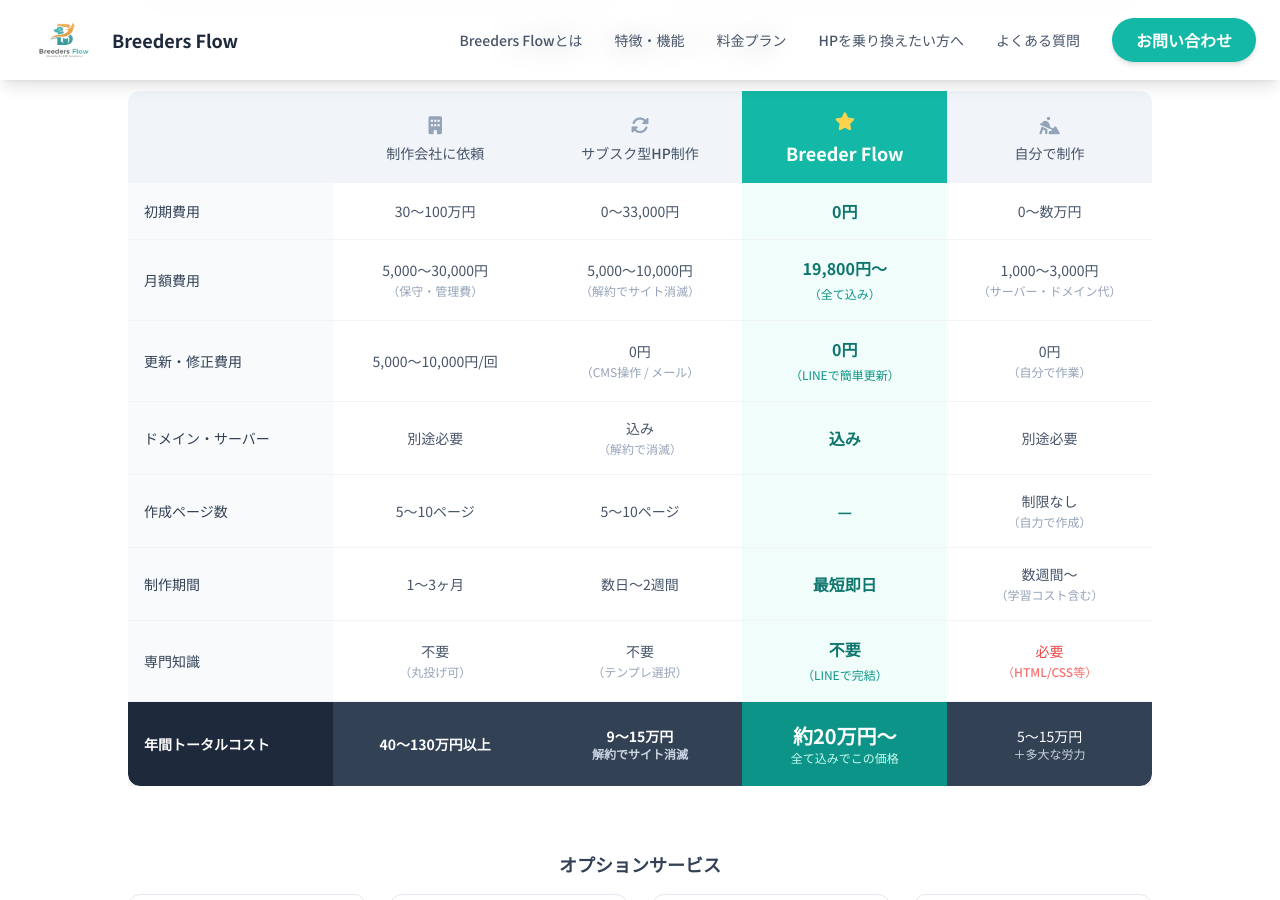
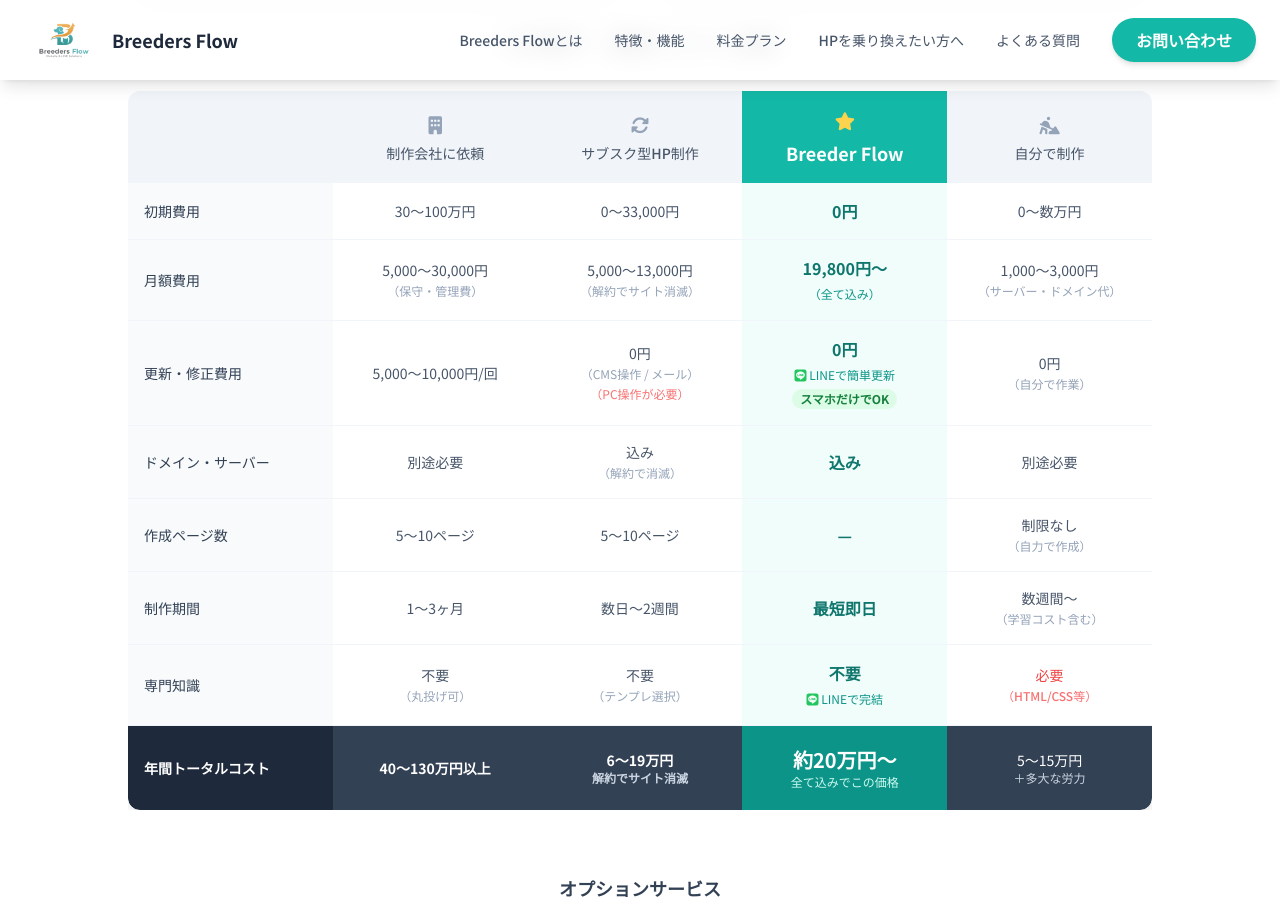
Before and after one commit to BSK-Ryo/Breeders-Flow, a Jekyll site: the page built from index.html, in a window 1280 px wide and 900 px high, scrolled down 5005 px. Built offline with Jekyll 4.4.1, drawn with Linux system fonts in a browser that asks for light colours; nearby versions of some CDN libraries.

Commit message:
比較表にLINEバッジ追加 DIYカード修正 サブスク型比較数値の修正

```diff
--- a/index.html
+++ b/index.html
@@ -390,15 +390,15 @@
                                 <tr class="border-b border-slate-100">
                                     <td class="py-4 px-4 bg-slate-50 font-medium text-slate-700">月額費用</td>
                                     <td class="py-4 px-4 text-center text-slate-600">5,000〜30,000円<br><span class="text-xs text-slate-400">（保守・管理費）</span></td>
-                                    <td class="py-4 px-4 text-center text-slate-600">5,000〜10,000円<br><span class="text-xs text-slate-400">（解約でサイト消滅）</span></td>
+                                    <td class="py-4 px-4 text-center text-slate-600">5,000〜13,000円<br><span class="text-xs text-slate-400">（解約でサイト消滅）</span></td>
                                     <td class="py-4 px-4 text-center bg-teal-50 font-bold text-teal-700 text-base">19,800円〜<br><span class="text-xs font-normal text-teal-600">（全て込み）</span></td>
                                     <td class="py-4 px-4 text-center text-slate-600">1,000〜3,000円<br><span class="text-xs text-slate-400">（サーバー・ドメイン代）</span></td>
                                 </tr>
                                 <tr class="border-b border-slate-100">
                                     <td class="py-4 px-4 bg-slate-50 font-medium text-slate-700">更新・修正費用</td>
                                     <td class="py-4 px-4 text-center text-slate-600">5,000〜10,000円/回</td>
-                                    <td class="py-4 px-4 text-center text-slate-600">0円<br><span class="text-xs text-slate-400">（CMS操作 / メール）</span></td>
-                                    <td class="py-4 px-4 text-center bg-teal-50 font-bold text-teal-700 text-base">0円<br><span class="text-xs font-normal text-teal-600">（LINEで簡単更新）</span></td>
+                                    <td class="py-4 px-4 text-center text-slate-600">0円<br><span class="text-xs text-slate-400">（CMS操作 / メール）</span><br><span class="text-xs text-red-400">（PC操作が必要）</span></td>
+                                    <td class="py-4 px-4 text-center bg-teal-50 font-bold text-teal-700 text-base">0円<br><span class="text-xs font-normal text-teal-600"><i class="fa-brands fa-line text-green-500"></i> LINEで簡単更新</span><br><span class="inline-block bg-green-100 text-green-700 text-xs font-bold px-2 py-0.5 rounded-full mt-1">スマホだけでOK</span></td>
                                     <td class="py-4 px-4 text-center text-slate-600">0円<br><span class="text-xs text-slate-400">（自分で作業）</span></td>
                                 </tr>
                                 <tr class="border-b border-slate-100">
@@ -426,13 +426,13 @@
                                     <td class="py-4 px-4 bg-slate-50 font-medium text-slate-700">専門知識</td>
                                     <td class="py-4 px-4 text-center text-slate-600">不要<br><span class="text-xs text-slate-400">（丸投げ可）</span></td>
                                     <td class="py-4 px-4 text-center text-slate-600">不要<br><span class="text-xs text-slate-400">（テンプレ選択）</span></td>
-                                    <td class="py-4 px-4 text-center bg-teal-50 font-bold text-teal-700 text-base">不要<br><span class="text-xs font-normal text-teal-600">（LINEで完結）</span></td>
+                                    <td class="py-4 px-4 text-center bg-teal-50 font-bold text-teal-700 text-base">不要<br><span class="text-xs font-normal text-teal-600"><i class="fa-brands fa-line text-green-500"></i> LINEで完結</span></td>
                                     <td class="py-4 px-4 text-center text-red-500 font-medium">必要<br><span class="text-xs text-red-400">（HTML/CSS等）</span></td>
                                 </tr>
                                 <tr>
                                     <td class="py-5 px-4 bg-slate-800 font-bold text-white rounded-bl-xl">年間トータルコスト</td>
                                     <td class="py-5 px-4 text-center bg-slate-700 text-white font-bold">40〜130万円以上</td>
-                                    <td class="py-5 px-4 text-center bg-slate-700 text-white font-bold">9〜15万円<span class="text-xs block text-slate-300">解約でサイト消滅</span></td>
+                                    <td class="py-5 px-4 text-center bg-slate-700 text-white font-bold">6〜19万円<span class="text-xs block text-slate-300">解約でサイト消滅</span></td>
                                     <td class="py-5 px-4 text-center bg-teal-600 text-white font-bold text-xl">約20万円〜<span class="text-xs block font-normal text-teal-100">全て込みでこの価格</span></td>
                                     <td class="py-5 px-4 text-center bg-slate-700 text-white rounded-br-xl">5〜15万円<span class="text-xs block text-slate-300">＋多大な労力</span></td>
                                 </tr>
--- a/migration.html
+++ b/migration.html
@@ -49,12 +49,12 @@
             <div id="pain-diy" class="grid md:grid-cols-3 gap-8 fade-in hidden">
                 <div class="border border-red-200 rounded-xl p-8 text-center bg-red-50">
                     <div class="w-14 h-14 bg-red-100 rounded-full flex items-center justify-center mx-auto mb-4"><i class="fa-solid fa-hourglass-half text-red-500 text-xl"></i></div>
-                    <h3 class="font-bold mb-3 text-red-700">HP更新に何時間かけていますか？</h3>
-                    <p class="text-sm text-gray-600">写真のリサイズ、HTMLの編集、FTPアップロード…。その時間、子犬たちと過ごしませんか？</p>
+                    <h3 class="font-bold mb-3 text-red-700">更新作業に追われる毎日</h3>
+                    <p class="text-sm text-gray-600">写真のリサイズ、HTMLの編集、FTPアップロード…。更新のたびに何時間もPCに向き合っていませんか？</p>
                 </div>
                 <div class="border border-red-200 rounded-xl p-8 text-center bg-red-50">
                     <div class="w-14 h-14 bg-red-100 rounded-full flex items-center justify-center mx-auto mb-4"><i class="fa-solid fa-palette text-red-500 text-xl"></i></div>
-                    <h3 class="font-bold mb-3 text-red-700">「素人っぽい」と思われていませんか？</h3>
+                    <h3 class="font-bold mb-3 text-red-700">デザインに限界がある</h3>
                     <p class="text-sm text-gray-600">手作りHPは、どうしてもデザインに限界が。プロ品質のデザインは、お客様の第一印象と信頼感を大きく変えます。</p>
                 </div>
                 <div class="border border-red-200 rounded-xl p-8 text-center bg-red-50">
```
Also changed, not shown: pricing.html (+4 -4 lines).
